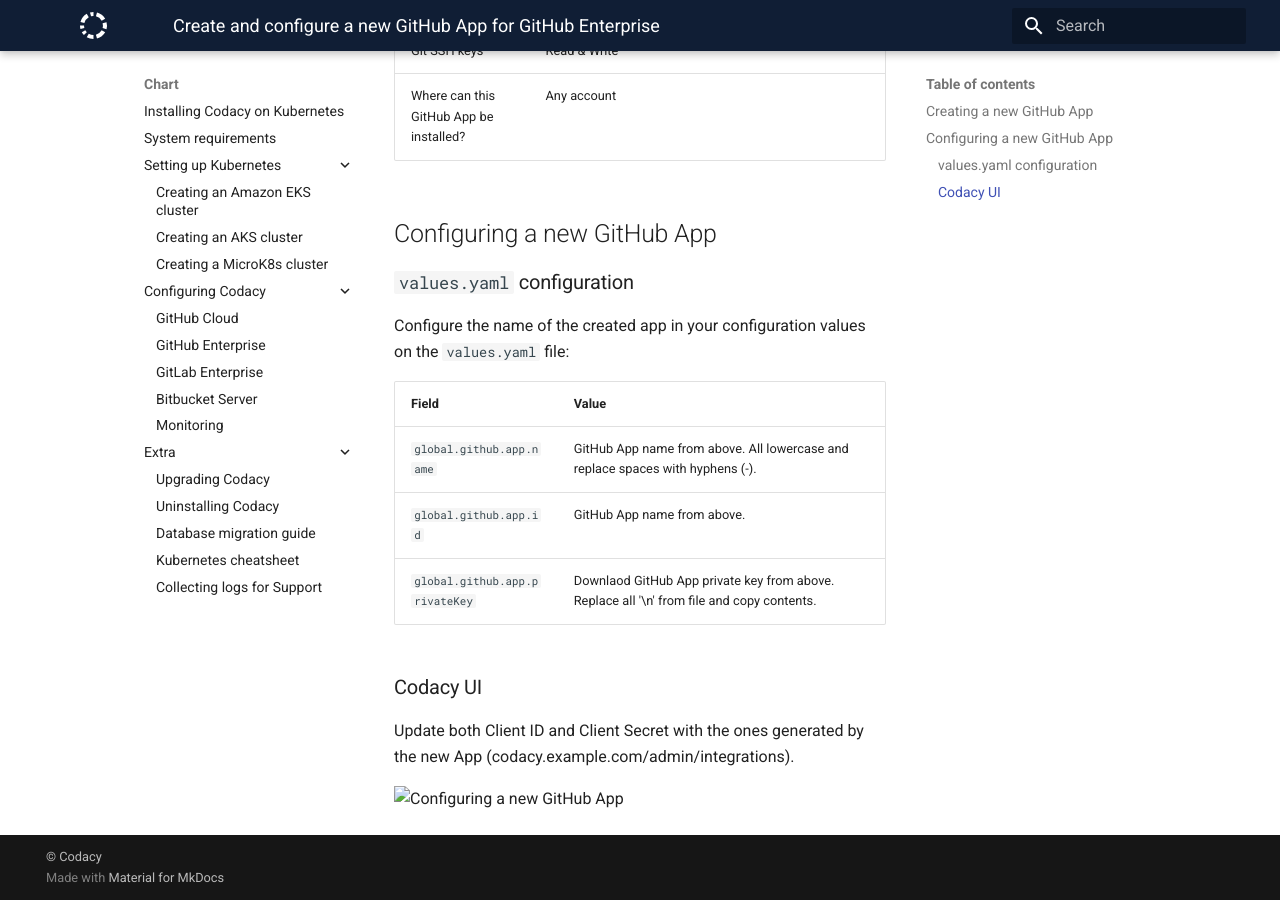
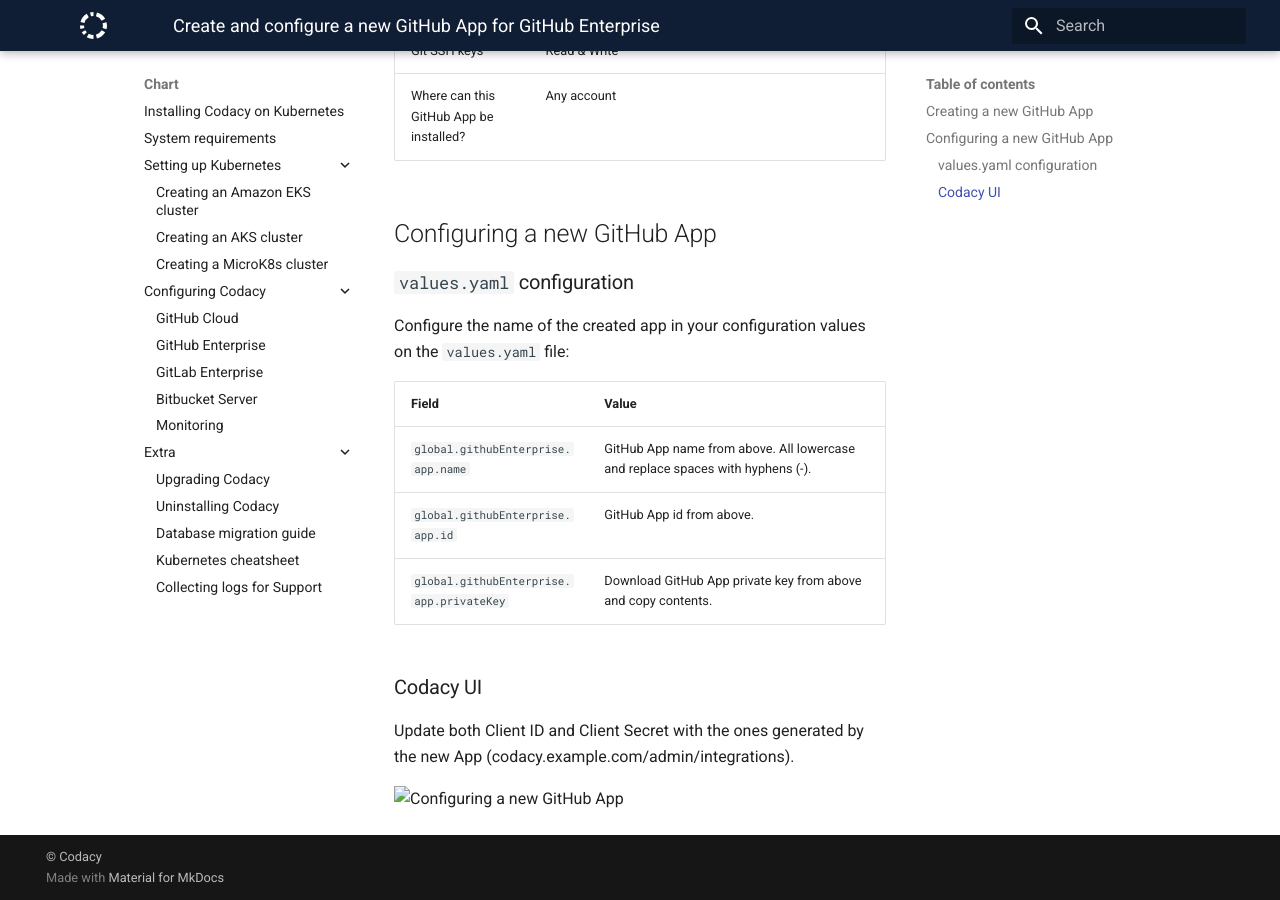
Before and after one commit to codacy/chart, an MkDocs documentation site: the page built from docs/configuration/git-providers/create-github-app.md, in a window 1280 px wide and 900 px high, scrolled down 1266 px. Built offline with MkDocs 1.6.1 and Material for MkDocs 9.7.7, drawn with Linux system fonts in a browser that asks for light colours.

Commit message:
Address code review issues

```diff
--- a/docs/configuration/git-providers/create-github-app.md
+++ b/docs/configuration/git-providers/create-github-app.md
@@ -34,11 +34,11 @@
 
 Configure the name of the created app in your configuration values on the `values.yaml` file:
 
-| Field                          | Value                                                                                     |
-| ------------------------------ | ----------------------------------------------------------------------------------------- |
-| `global.github.app.name`       | GitHub App name from above. All lowercase and replace spaces with hyphens (-).            |
-| `global.github.app.id`         | GitHub App name from above.                                                               |
-| `global.github.app.privateKey` | Downlaod GitHub App private key from above. Replace all '\n' from file and copy contents. |
+| Field                                    | Value                                                                          |
+| ---------------------------------------- | ------------------------------------------------------------------------------ |
+| `global.githubEnterprise.app.name`       | GitHub App name from above. All lowercase and replace spaces with hyphens (-). |
+| `global.githubEnterprise.app.id`         | GitHub App id from above.                                                      |
+| `global.githubEnterprise.app.privateKey` | Download GitHub App private key from above and copy contents.                  |
 
 ### Codacy UI
 
```
Also changed, not shown: README.md (+2 -2 lines).
